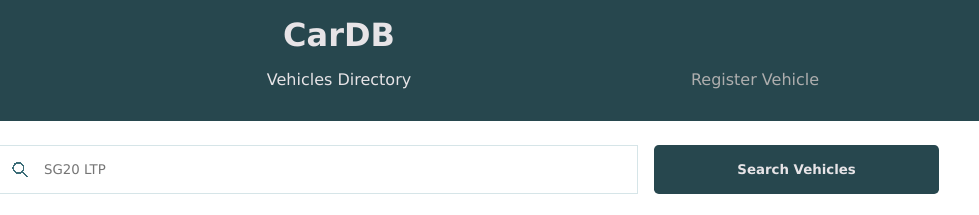
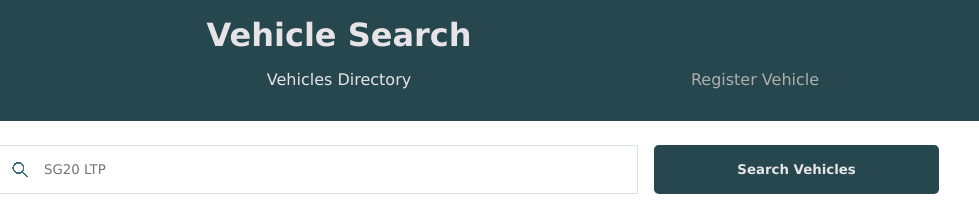
Before and after one commit to Ben-Bromley/UON-COMP-Coursework-2, a plain HTML site: page vehicles.html in a window 1280 px wide. Shown: the top 215 px of the page, 301-1280 px from the left. Drawn offline with nearby package versions, Linux system fonts and the light colour scheme; no server answers.

Commit message:
give each page a unique heading

```diff
--- a/vehicles.html
+++ b/vehicles.html
@@ -8,7 +8,7 @@
 	</head>
 	<body>
 		<header id="header">
-			<h1 id="page-title">CarDB</h1>
+			<h1 id="page-title">Vehicle Search</h1>
 			<nav>
 				<ul>
 					<li class="navigation-link">
```
Also changed, not shown: index.html (+1 -1 lines), new-vehicle.html (+1 -1 lines).
